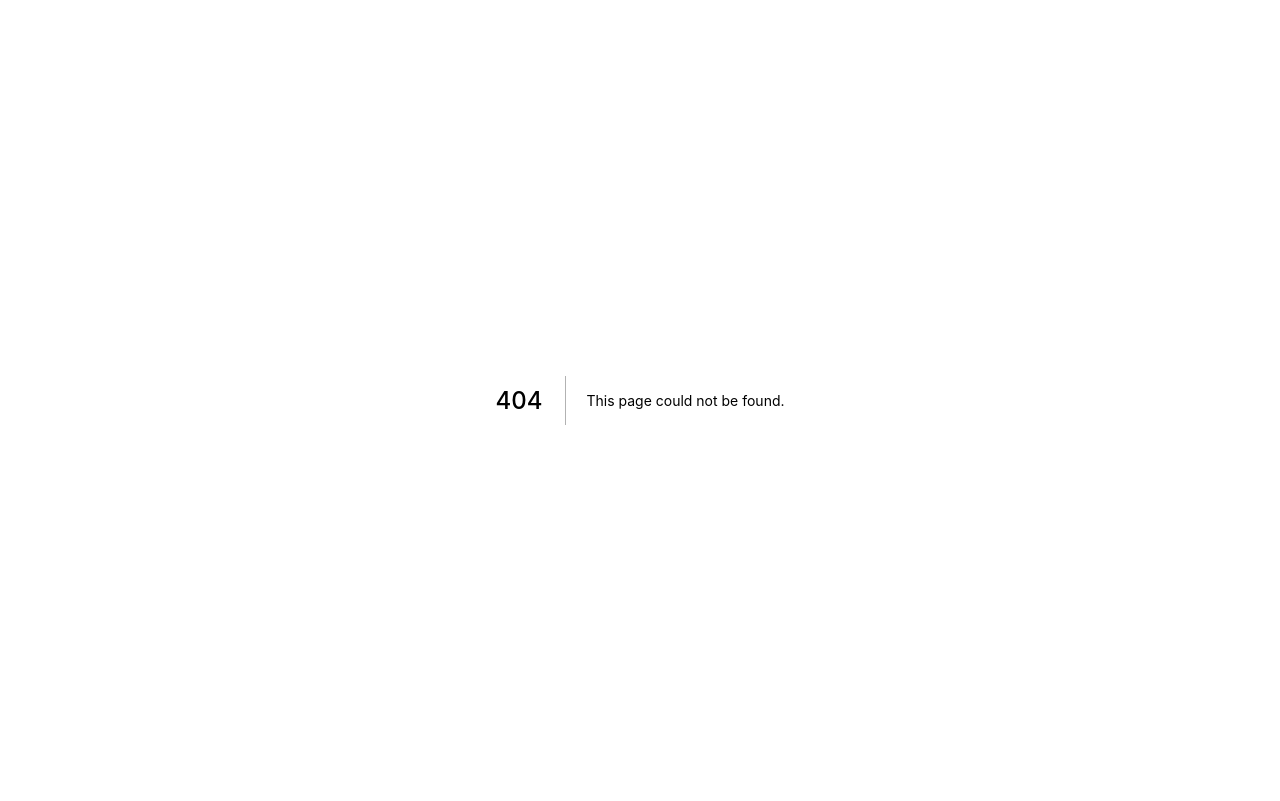
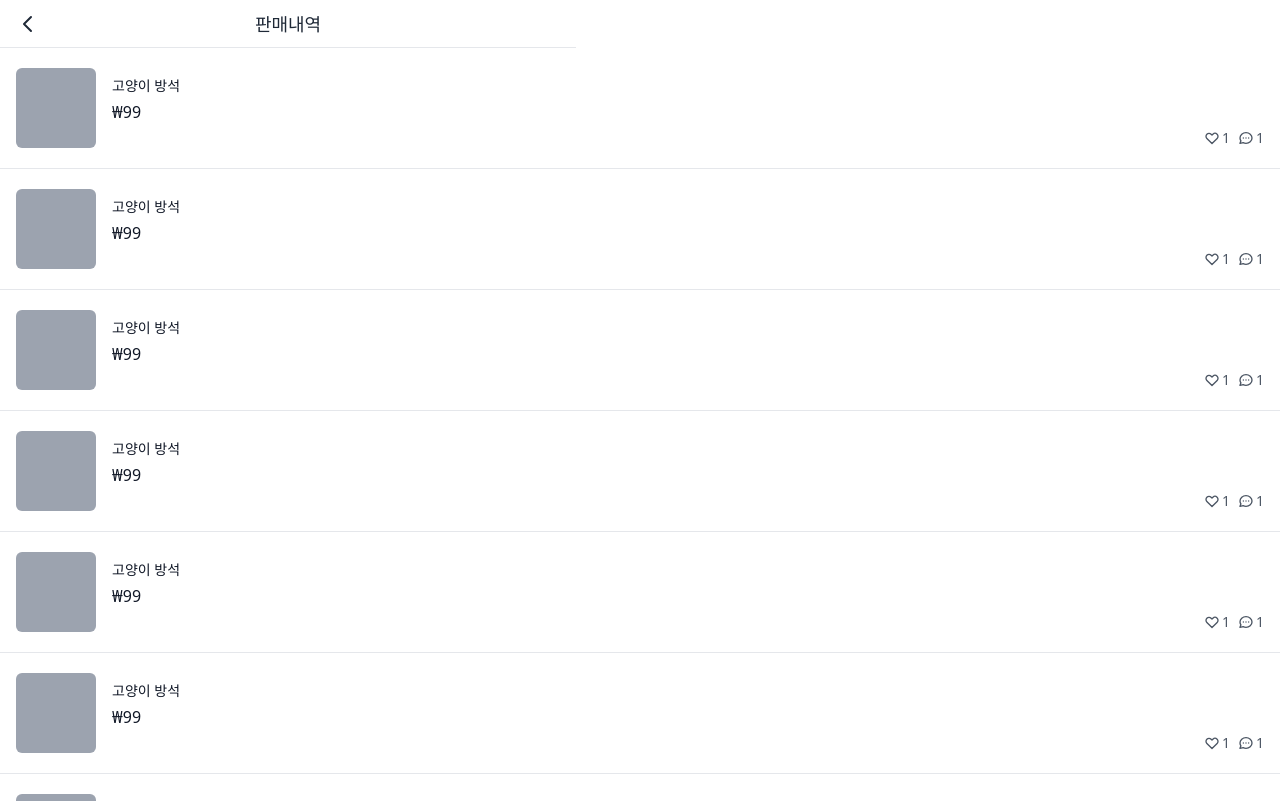
Before and after one commit to 1sol2sol/CatServet-Life, a Next.js app: page /profile/sold in a window 1280 px wide. Before the commit this address had no page. Shown: the top 801 px of the page. Built offline with nearby package versions, Linux system fonts and the light colour scheme.

Commit message:
style: 프로필 판매내역 페이지 스타일링

```diff
--- /dev/null
+++ b/pages/profile/sold.tsx
@@ -0,0 +1,23 @@
+import type { NextPage } from "next";
+import Item from "../../components/item";
+import Layout from "../../components/layout";
+
+const Sold: NextPage = () => {
+  return (
+    <Layout title="판매내역" canGoBack>
+    <div className="flex flex-col space-y-5 pb-10  divide-y">
+      {[1, 1, 1, 1, 1, 1, 1, 1, 1, 1, 1, 1].map((_, i) => (
+        <Item
+          id={i}
+          key={i}
+          title="고양이 방석"
+          price={99}
+          comments={1}
+          hearts={1}
+        />
+      ))}
+    </div>
+  </Layout>
+);
+};
+export default Sold;
```
